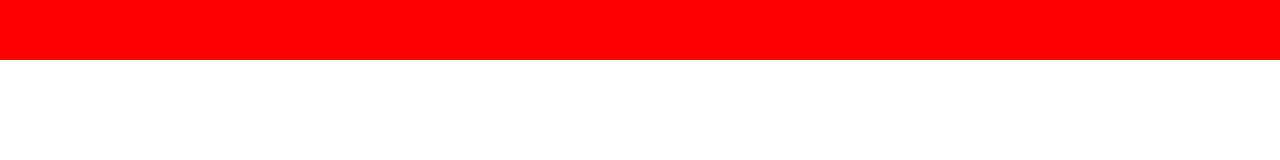
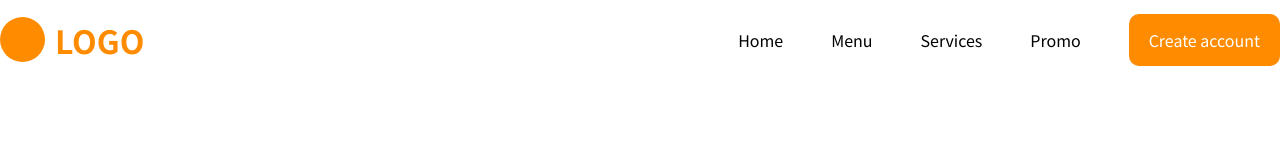
Before and after one commit to himzei/dhu4-240118, a plain HTML site: page index.html in a window 1280 px wide. Drawn offline with Linux system fonts and the light colour scheme.

Commit message:
header complete

```diff
--- a/index.html
+++ b/index.html
@@ -12,9 +12,20 @@
         <!-- 1300px 사이즈 컨테이너 -->
         <div class="inner-container">
             <!-- 로고 -->
-            <div></div>
+            <div class="logo-box">
+                <!-- 로고 -->
+                <div class="logo-image"></div>
+                <!-- 텍스트 -->
+                <h1>logo</h1>
+            </div>
             <!-- 메뉴 -->
-            <nav></nav>
+            <nav>
+                <span>Home</span>
+                <span>Menu</span>
+                <span>Services</span>
+                <span>Promo</span>
+                <span>Create account</div>
+            </nav>
         </div>
     </header>
 </body>
--- a/style.css
+++ b/style.css
@@ -10,6 +10,38 @@
 /* header */
 header{
     width: 100%;
-    height: 60px;
-    background-color: red;
+    height: 80px;
+    display: flex;
+    justify-content: center;
 }
+.inner-container {
+    width: 1300px;
+    display: flex;
+    align-items: center;
+    justify-content: space-between;
+}
+.logo-box{
+    display: flex;
+    gap: 10px;
+}
+.logo-box h1 {
+    color: darkorange;
+    text-transform: uppercase
+}
+.logo-image {
+    width: 45px;
+    height: 45px;
+    border-radius: 50%;
+    background-color: darkorange;
+}
+header nav {
+    display: flex;
+    gap: 48px;
+    align-items: center;
+}
+header nav span:last-child{
+    background-color: darkorange;
+    padding: 14px 20px;
+    color: white;
+    border-radius: 10px;
+}
```
